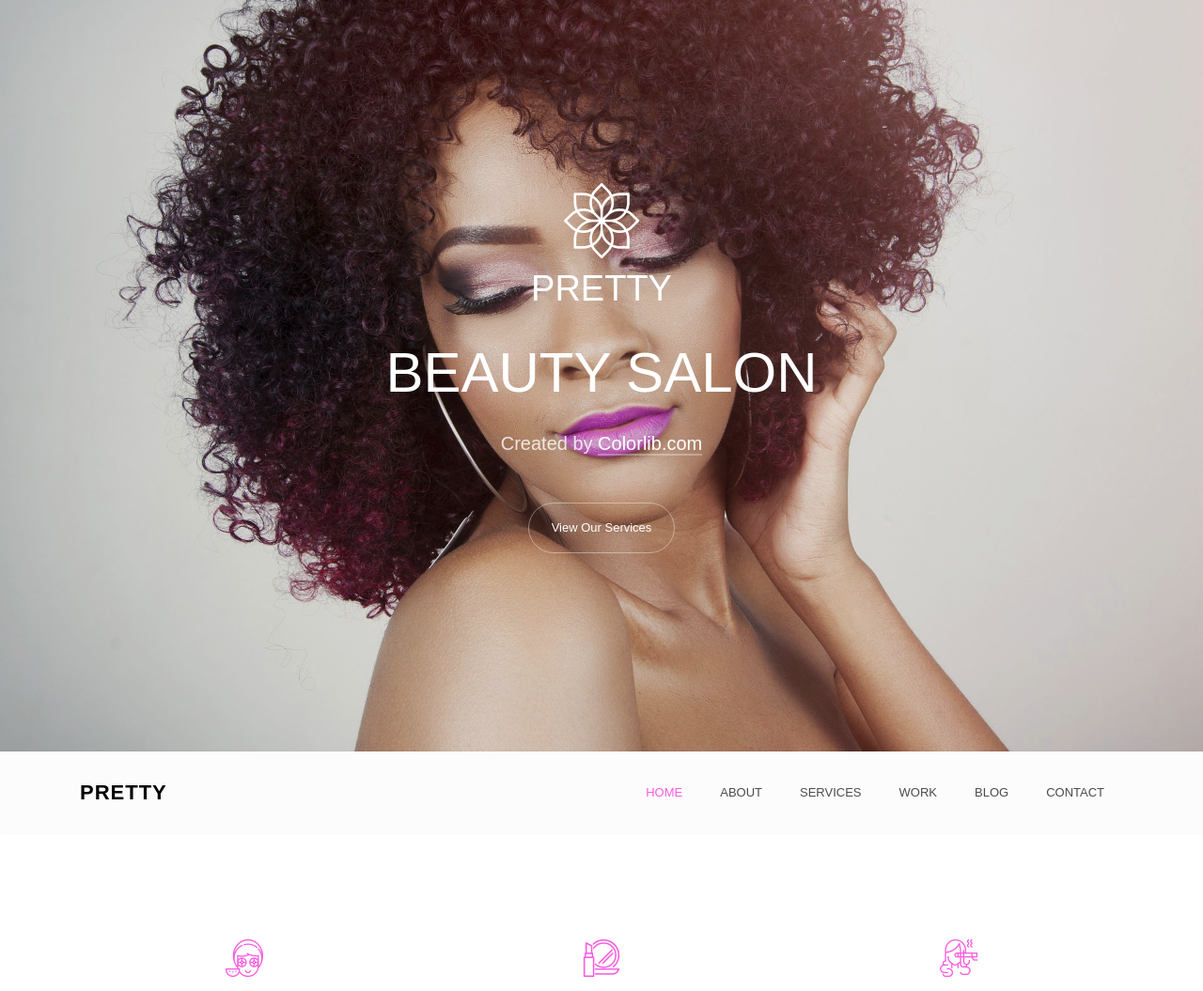
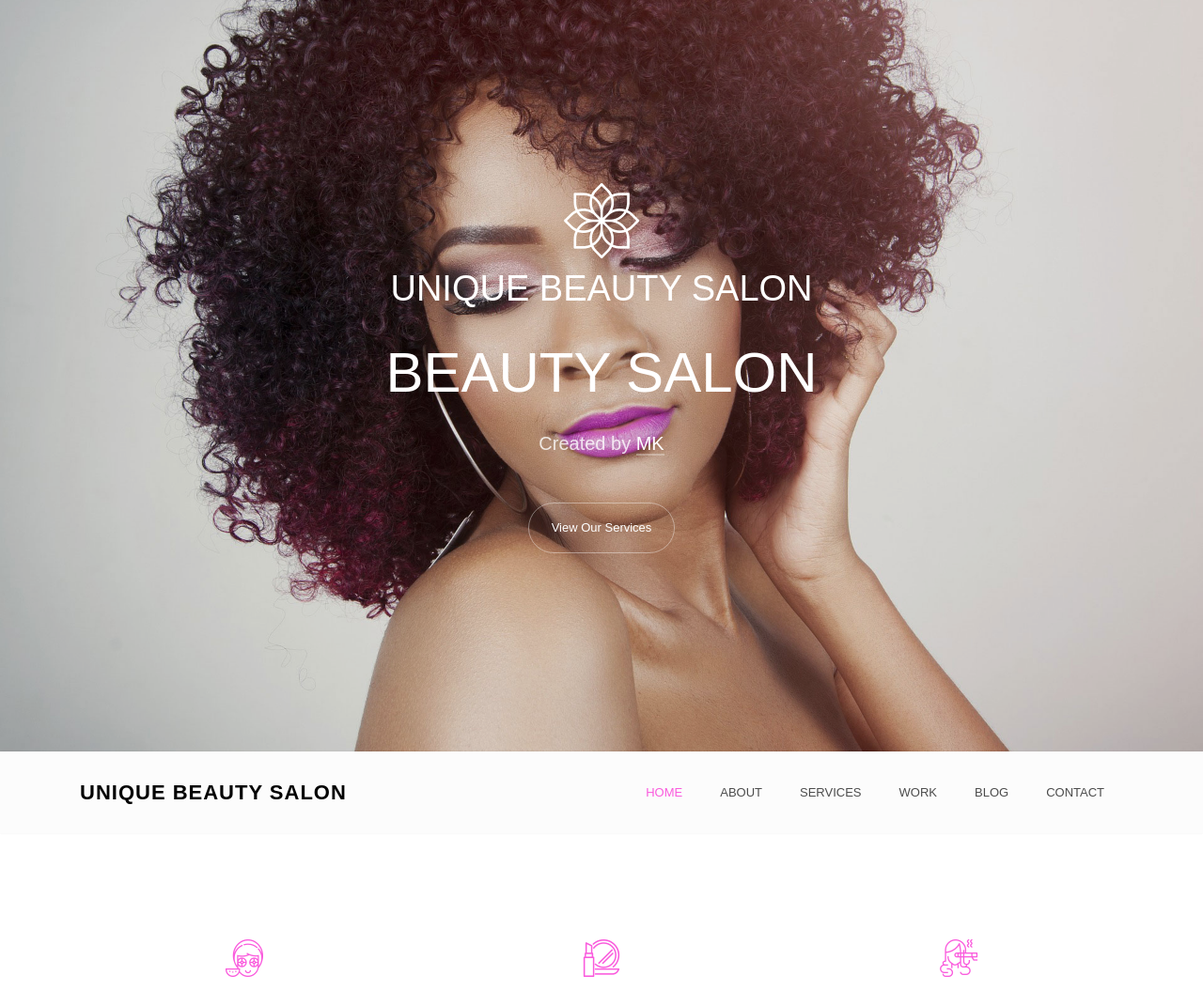
Before and after one commit to MrunalWakadkar/UniqueBeautySalon, a Django app: page / in a window 1280 px wide. Shown: the top 1055 px of the page at 94% size. Run offline with Django 5.2, Linux system fonts and the light colour scheme; some libraries are stand-ins or nearby versions; some web fonts are replaced.

Commit message:
UNique Beauty Salon merge

```diff
--- a/template/base.html
+++ b/template/base.html
@@ -2,7 +2,7 @@
 <!DOCTYPE html>
 <html lang="en">
   <head>
-    <title>Pretty - Free Bootstrap 4 Template by Colorlib</title>
+    <title>Unique Beauty Salon </title>
     <meta charset="utf-8">
     <meta name="viewport" content="width=device-width, initial-scale=1, shrink-to-fit=no">
 
@@ -29,7 +29,7 @@
   </head>
   <body>
 
-    <div class="hero-wrap js-fullheight" style="background-image: url('images/bg_1.jpg');" data-stellar-background-ratio="0.5">
+    <div class="hero-wrap js-fullheight" style="background-image: url('static/images/bg_1.jpg');" data-stellar-background-ratio="0.5">
       <div class="overlay"></div>
       <div class="container">
         <div class="row no-gutters slider-text js-fullheight align-items-center justify-content-center" data-scrollax-parent="true">
@@ -37,11 +37,11 @@
           	<div class="icon">
           		<a href="index.html" class="logo">
           			<span class="flaticon-flower"></span>
-          			<h1>Pretty</h1>
+          			<h1>Unique Beauty Salon</h1>
           		</a>
           	</div>
             <h1 class="mb-4" data-scrollax="properties: { translateY: '30%', opacity: 1.6 }">Beauty Salon</h1>
-            <p class="mb-5" data-scrollax="properties: { translateY: '30%', opacity: 1.6 }">Created by <a href="#">Colorlib.com</a></p>
+            <p class="mb-5" data-scrollax="properties: { translateY: '30%', opacity: 1.6 }">Created by <a href="#">MK</a></p>
 
             <p data-scrollax="properties: { translateY: '30%', opacity: 1.6 }"><a href="https://vimeo.com/45830194" class="btn btn-white btn-outline-white px-4 py-3">View Our Services</a></p>
           </div>
@@ -51,7 +51,7 @@
 
     <nav class="navbar navbar-expand-lg navbar-dark ftco_navbar bg-dark ftco-navbar-light" id="ftco-navbar">
 	    <div class="container">
-	      <a class="navbar-brand" href="index.html">Pretty</a>
+	      <a class="navbar-brand" href="index.html">Unique Beauty Salon</a>
 	      <button class="navbar-toggler" type="button" data-toggle="collapse" data-target="#ftco-nav" aria-controls="ftco-nav" aria-expanded="false" aria-label="Toggle navigation">
 	        <span class="oi oi-menu"></span> Menu
 	      </button>
@@ -69,8 +69,9 @@
 	    </div>
 	  </nav>
     <!-- END nav -->
+
     {% block mainblock %}
-    {% endblock %}
+    {% endblock mainblock  %}
 
 
 <footer class="ftco-footer ftco-section img">
--- a/template/index.html
+++ b/template/index.html
@@ -386,16 +386,16 @@
 	    			<div class="appointment-info text-center p-5">
 	    				<div class="mb-4">
 	    					<h3 class="mb-3">Address</h3>
-		    				<p>	203 Fake St. Mountain View, San Francisco, California, USA</p>
+		    				<p>	Near Ganesh Temple ,Wakad Pune</p>
 	    				</div>
 	    				<div class="mb-4">
 		    				<h3 class="mb-3">Phone</h3>
-		    				<p class="day"><strong>000 123 456</strong> or <strong>000 987 654</strong></p>
+		    				<p class="day"><strong>9923188788</strong> or <strong>9850188788</strong></p>
 	    				</div>
 	    				<div>
 		    				<h3 class="mb-3">Opening Hours</h3>
-		    				<p class="day"><strong>Monday - Friday</strong></p>
-		    				<span>08:00am - 09:00pm</span>
+		    				<p class="day"><strong>Monday - Sunday</strong></p>
+		    				<span>10:00am - 10:00pm</span>
 	    				</div>
 	    			</div>
 	    		</div>
```
Also changed, not shown: 1 other file.
